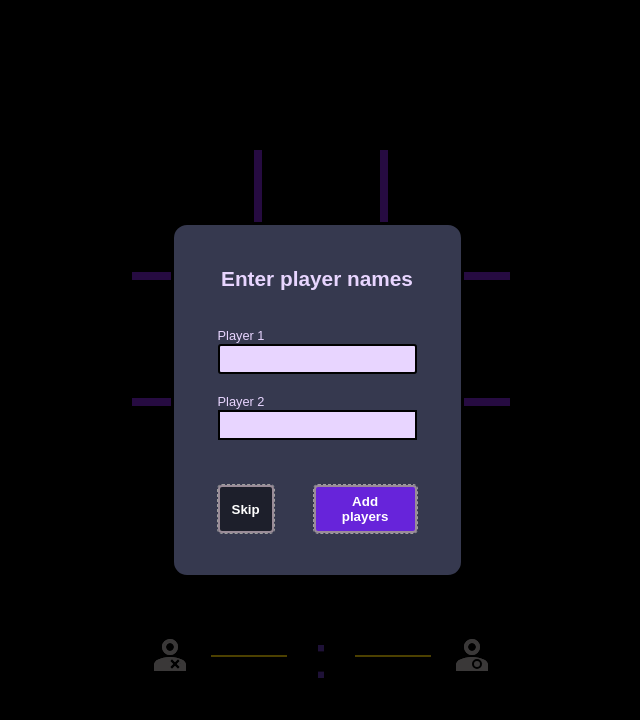
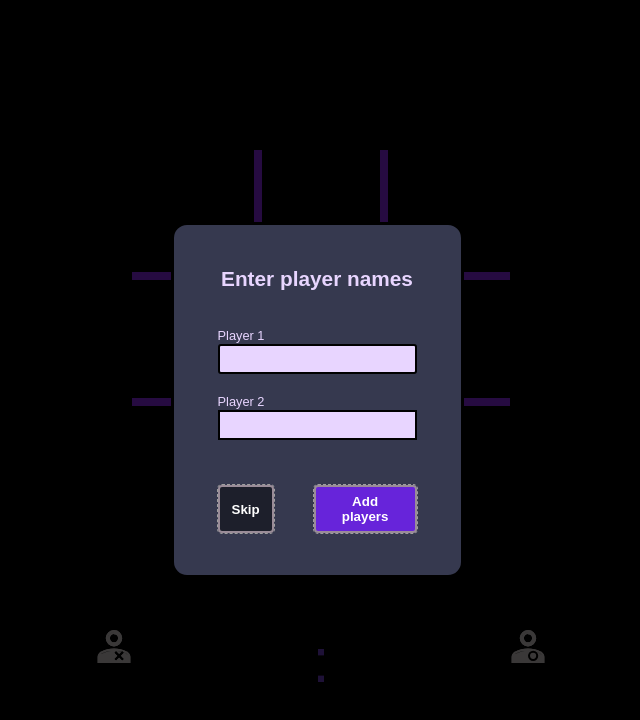
Before and after one commit to xvekii/tic-tac-toe, a plain HTML site: page index.html in a window 1280 px wide. Shown: the whole page, without its empty margins (323-963 px from the left). Drawn offline with Linux system fonts and the light colour scheme.

Commit message:
Edit dimensions and spacing

```diff
--- a/styles.css
+++ b/styles.css
@@ -214,13 +214,17 @@ button {
   display: flex;
   align-items: center;
   gap: 1em;
+  height: 5rem;
 }
 
 .pl1-icon-div,
 .pl2-icon-div {
   display: flex;
   flex-direction: column;
+  justify-content: center;
   gap: 2px;
+  min-height: 3em;
+  min-width: 5em;
 }
 
 .pl1-icon-div > img,
@@ -230,10 +234,10 @@ button {
 }
 
 .pl1-score, .pl2-score {
-  font-size: 2.5em;
+  font-size: 2.8em;
   font-weight: 700;
   color: #FFCC00;
-  border: 1px solid gold;
+  /* border: 1px solid gold; */
   width: 1.2em;
   font-family: monospace;
 }
@@ -254,3 +258,11 @@ button {
   font-size: 2.5em;
   color: #673AB7;
 }
+
+.pl1-name-span,
+.pl2-name-span {
+  display: flex;
+  justify-content: center;
+  align-items: center;
+  height: 1em;
+}
```
